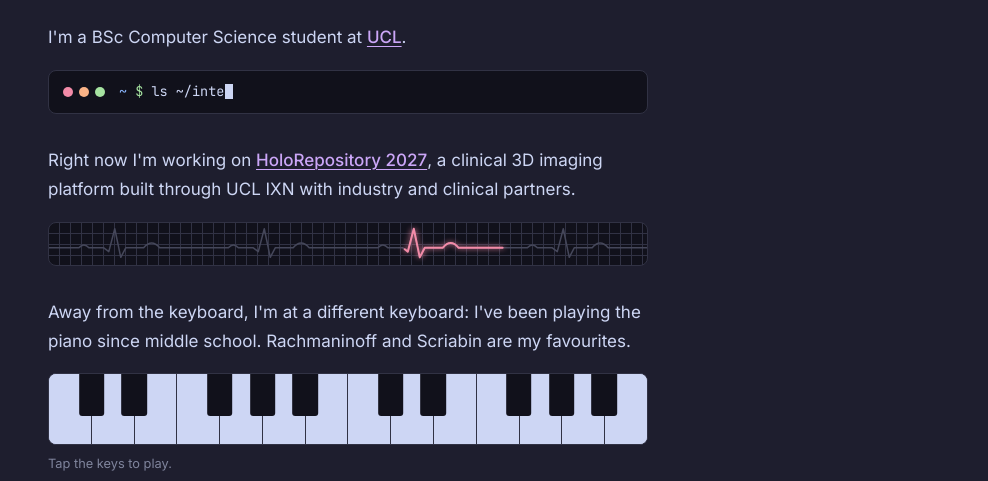
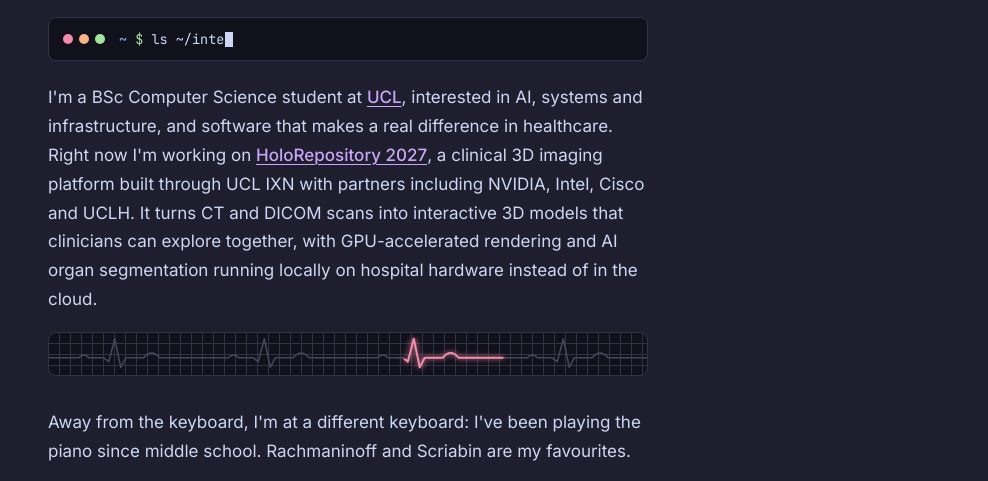
Before and after one commit to TanKap07/tankap.com, a plain HTML site: page public/index.html in a window 1280 px wide. Shown: the part 201-682 px from the top of the page, without its empty margins (292-1280 px from the left). Drawn offline with Linux system fonts and the light colour scheme.

Commit message:
Expand intro with interests and HoloRepository detail; reorder sections

```diff
--- a/public/index.html
+++ b/public/index.html
@@ -114,7 +114,7 @@
       display: flex;
       align-items: center;
       gap: 24px;
-      margin-bottom: 36px;
+      margin-bottom: 30px;
     }
     .avatar {
       position: relative;
@@ -213,6 +213,7 @@
 
     /* 1. Terminal (CS) */
     .term {
+      margin: 0 0 22px;
       display: flex;
       align-items: center;
       gap: 10px;
@@ -266,7 +267,6 @@
       position: relative;
       display: flex;
       height: 72px;
-      margin-bottom: 8px;
       background: var(--key-white);
       touch-action: manipulation;
       user-select: none;
@@ -312,8 +312,6 @@
     @keyframes wave {
       40% { background: color-mix(in srgb, var(--mauve) 35%, var(--key-white)); }
     }
-    .hint { font-size: .8rem; color: var(--overlay); margin: 0 0 32px; }
-    @media (hover: none) { .kbd-hint { display: none; } }
 
     @media (max-width: 480px) {
       .intro { gap: 18px; }
@@ -341,21 +339,20 @@
     </header>
 
     <section class="reveal" style="--d:1">
-      <p>
-        I'm a BSc Computer Science student at
-        <a class="inline" href="https://www.ucl.ac.uk" target="_blank" rel="noopener">UCL</a>.
-      </p>
       <div class="strip term" aria-hidden="true">
         <span class="dots"><i></i><i></i><i></i></span>
         <span class="line"><span class="path">~</span> <span class="dollar">$</span> <span id="cmd"></span><span class="out" id="out"></span><span class="caret"></span></span>
       </div>
-    </section>
-
-    <section class="reveal" style="--d:2">
       <p>
-        Right now I'm working on
+        I'm a BSc Computer Science student at
+        <a class="inline" href="https://www.ucl.ac.uk" target="_blank" rel="noopener">UCL</a>,
+        interested in AI, systems and infrastructure, and software that makes a real difference
+        in healthcare. Right now I'm working on
         <a class="inline" href="https://github.com/HoloRepository/HoloRepository" target="_blank" rel="noopener">HoloRepository 2027</a>,
-        a clinical 3D imaging platform built through UCL IXN with industry and clinical partners.
+        a clinical 3D imaging platform built through UCL IXN with partners including NVIDIA, Intel,
+        Cisco and UCLH. It turns CT and DICOM scans into interactive 3D models that clinicians can
+        explore together, with GPU-accelerated rendering and AI organ segmentation running locally
+        on hospital hardware instead of in the cloud.
       </p>
       <div class="strip ecg" aria-hidden="true">
         <svg viewBox="0 0 600 44" preserveAspectRatio="none">
@@ -367,15 +364,15 @@
       </div>
     </section>
 
-    <section class="reveal" style="--d:3">
+    <section class="reveal" style="--d:2">
       <p>
         Away from the keyboard, I'm at a different keyboard: I've been playing the piano
         since middle school. Rachmaninoff and Scriabin are my favourites.
       </p>
       <div class="strip keys" id="piano" role="group" aria-label="Playable piano, two octaves from C4"></div>
-      <p class="hint">Tap the keys to play<span class="kbd-hint">, or use your keyboard: A–' for white keys, W E T Y U O P ] for black</span>.</p>
     </section>
-    <nav class="links reveal" style="--d:4" aria-label="Links">
+
+    <nav class="links reveal" style="--d:3" aria-label="Links">
       <a href="https://github.com/TanKap07" target="_blank" rel="noopener">
         <svg viewBox="0 0 24 24" aria-hidden="true"><path d="M12 .5a11.5 11.5 0 0 0-3.64 22.41c.58.1.79-.25.79-.56v-2c-3.2.7-3.88-1.37-3.88-1.37-.52-1.33-1.28-1.69-1.28-1.69-1.04-.71.08-.7.08-.7 1.15.08 1.76 1.19 1.76 1.19 1.03 1.76 2.69 1.25 3.35.96.1-.75.4-1.25.73-1.54-2.55-.29-5.24-1.28-5.24-5.69 0-1.26.45-2.29 1.19-3.1-.12-.29-.52-1.46.11-3.05 0 0 .97-.31 3.17 1.18a11 11 0 0 1 5.77 0c2.2-1.49 3.17-1.18 3.17-1.18.63 1.59.23 2.76.11 3.05.74.81 1.19 1.84 1.19 3.1 0 4.42-2.7 5.4-5.26 5.68.41.36.78 1.06.78 2.14v3.17c0 .31.21.67.8.56A11.5 11.5 0 0 0 12 .5Z"/></svg>
         GitHub
@@ -517,7 +514,7 @@
       var outEl = document.getElementById("out");
       var lines = [
         ["whoami", "tan"],
-        ["ls ~/interests", "cs  piano  3d-imaging"],
+        ["ls ~/interests", "ai  systems  piano"],
         ["git push", "live on tankap.com ✓"]
       ];
       var reduce = window.matchMedia("(prefers-reduced-motion: reduce)").matches;
```
